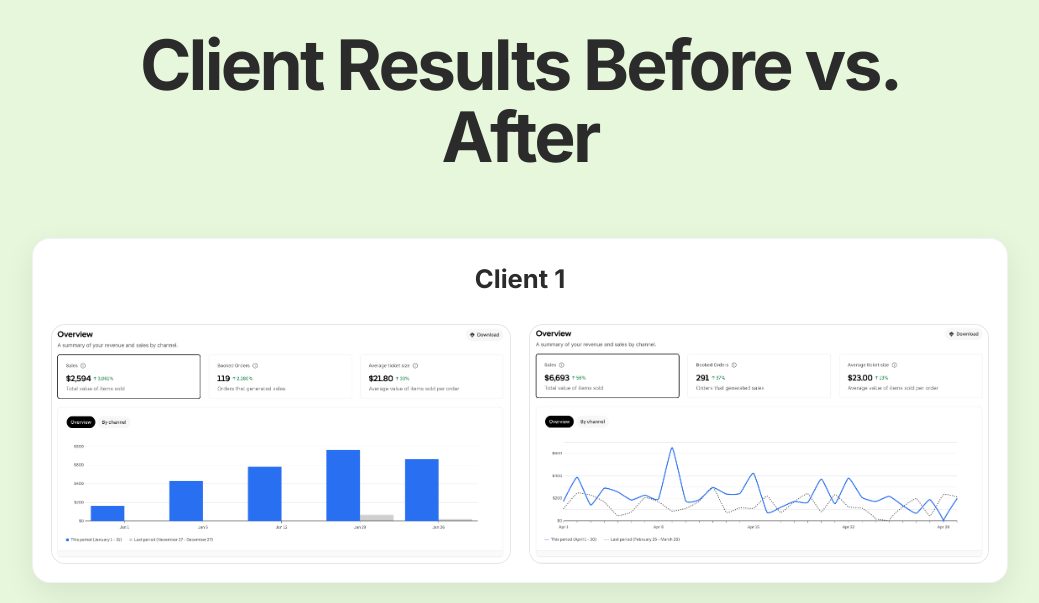
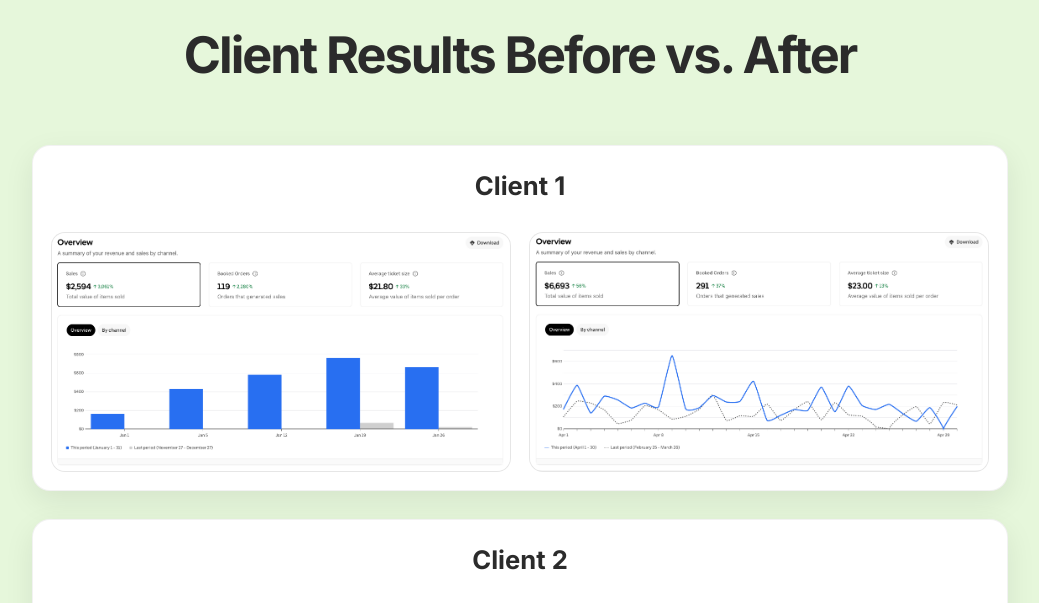
Before and after one commit to blenderdigital/blender-digital-site, a plain HTML site: page results.html in a window 1280 px wide. Shown: the part 128-731 px from the top of the page, without its empty margins (120-1159 px from the left). Drawn offline with Linux system fonts and the light colour scheme.

Commit message:
Update results.html

```diff
--- a/results.html
+++ b/results.html
@@ -58,6 +58,7 @@
     }
 
     h1{font-size:clamp(2.65rem,5.5vw,4.35rem);line-height:1.04;margin:0 0 18px;letter-spacing:-.04em}
+    .results-title{font-size:clamp(2rem,4vw,3.15rem);max-width:780px;margin-left:auto;margin-right:auto}
     h2{font-size:clamp(1.6rem,2.6vw,2.25rem);margin:0 0 14px;letter-spacing:-.02em}
     h3{font-size:1.3rem;margin:0}
     .lead{font-size:clamp(1.05rem,1.5vw,1.18rem);line-height:1.65;margin:0}
@@ -129,7 +130,7 @@
     <section class="results-hero">
       <div class="container">
         <div class="results-hero-inner">
-          <h1>Client Results <strong>Before</strong> vs. <strong>After</strong></h1>
+          <h1 class="results-title">Client Results <strong>Before</strong> vs. <strong>After</strong></h1>
 
         </div>
       </div>
```
